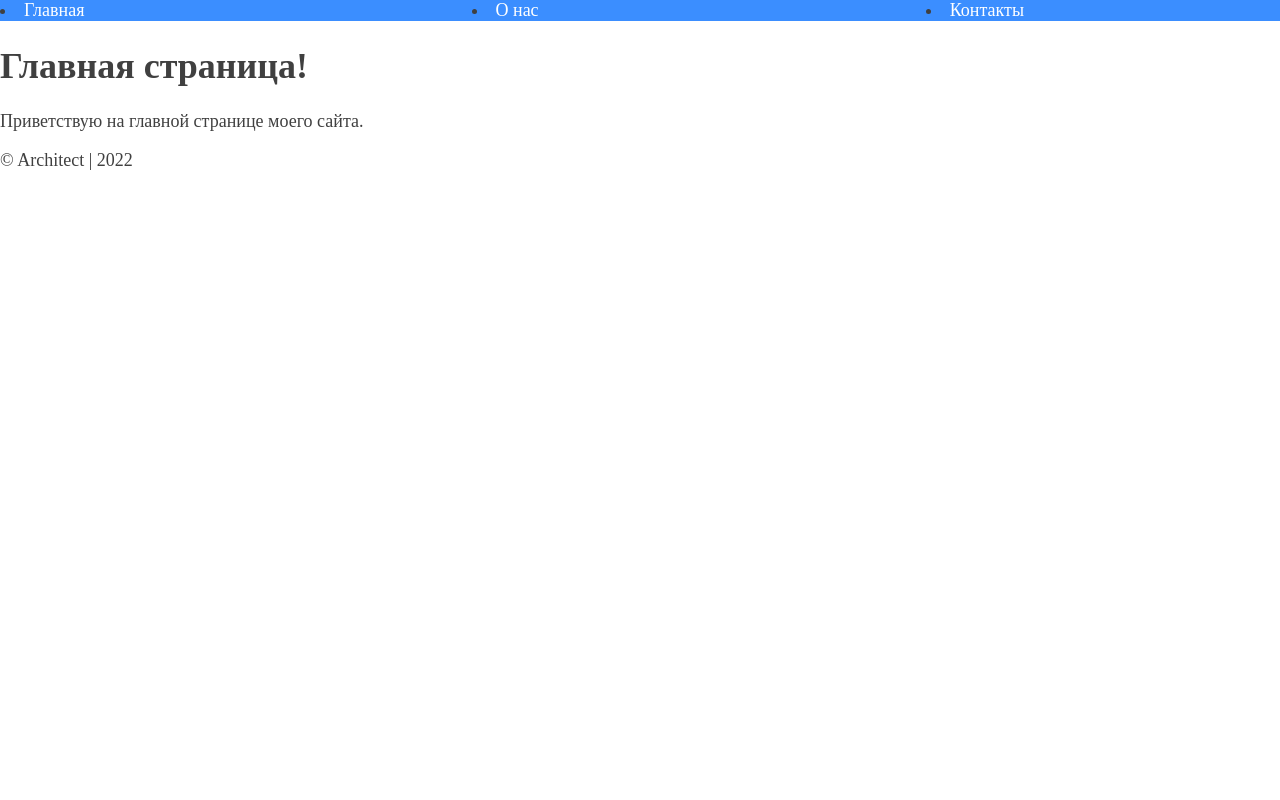
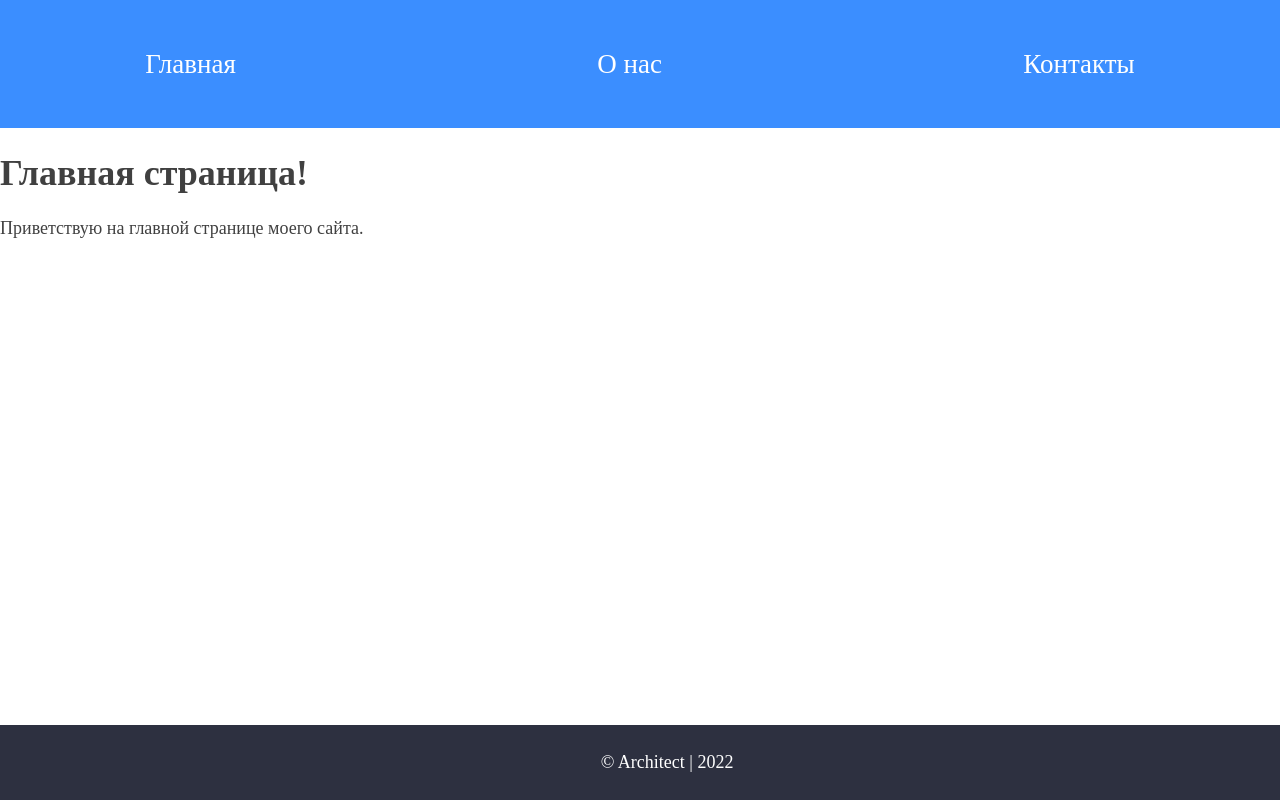
Before and after one commit to neskvikspivom/mon_start_5PM, a Flask app: page / in a window 1280 px wide. Run offline with Flask 2, Linux system fonts and the light colour scheme; the page is wider than the window, and the part outside it is not shown.

Commit message:
Finishing stylization 🧠

```diff
--- a/static/main.css
+++ b/static/main.css
@@ -13,13 +13,27 @@ body {
     justify-content: space-between;
 
     width: 80%;
+    margin: 1em auto;
+    font-size: 1.5em;
+    list-style-type: none;
 }
 
 .site-header {
     background: #3b8eff;
+    padding: 1.2em;
 }
 
 .main-menu a {
     text-decoration: none;
     color: #fff;
 }
+
+.site-footer {
+    position: absolute;
+    bottom: 0;
+    width: 100%;
+    padding: 1.5em;
+    background: #2d3040;
+    color: #fff;
+    text-align: center;
+}
```
